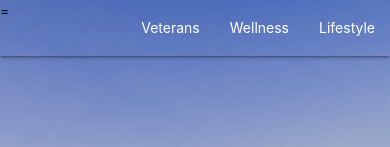
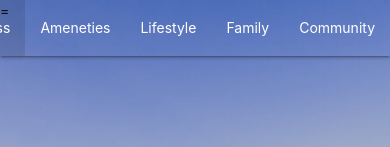
Before and after one commit to SubstanceP/indvillage, a Vue app: page / in a window 390 px wide. Shown: the top 147 px of the page. Built offline with nearby package versions, Linux system fonts and the light colour scheme; no server answers.

Commit message:
media querries for cards

```diff
--- a/src/App.vue
+++ b/src/App.vue
@@ -5,8 +5,11 @@
         <div class="nav-wrapper" style="background-color:none;">
           <ul class="flexnav">
             <li><a href="#post1">Veterans</a></li>
-            <li><a href="badges.html">Wellness</a></li>
-            <li><a href="collapsible.html">Lifestyle</a></li>
+            <li><a href="#post2">Wellness</a></li>
+            <li><a href="#post3">Ameneties</a></li>
+            <li><a href="#post4">Lifestyle</a></li>
+            <li><a href="#post5">Family</a></li>
+            <li><a href="#post0">Community</a></li>
           </ul>
         </div>
       </nav>
@@ -23,7 +26,7 @@
         </div> <!-- end of header-content -->
     </header>
     <div class="row">
-      <div class="container" style="line-height:1.66rem;">
+      <div class="container" style="line-height:1.76rem;">
       <h2>Independence Village</h2>
       <p>Lorem Ipsum is simply dummy text of the printing and typesetting industry. Lorem Ipsum has been the industry's standard dummy text ever since the 1500s, when an unknown printer took a galley of type and scrambled it to make a type specimen book. It has survived not only five centuries, but also the leap into electronic typesetting, remaining essentially unchanged. It was popularised in the 1960s with the release of Letraset sheets containing Lorem Ipsum passages, and more recently with desktop publishing software like Aldus PageMaker including versions of Lorem Ipsum.</p>
       <p>It is a long established fact that a reader will be distracted by the readable content of a page when looking at its layout. The point of using Lorem Ipsum is that it has a more-or-less normal distribution of letters, as opposed to using 'Content here, content here', making it look like readable English. Many desktop publishing packages and web page editors now use Lorem Ipsum as their default model text, and a search for 'lorem ipsum' will uncover many web sites still in their infancy. Various versions have evolved over the years, sometimes by accident, sometimes on purpose (injected humour and the like).
@@ -140,5 +143,27 @@ export default {
   justify-content: flex-end;
 }
 
+@media (max-width : 1200px) {
+
+/* Styles */
+
+	#post0, #post1, #post2, #post3, #post4, #post5 {
+
+    flex-basis: 50%;
+
+	}
+}
+
+@media (max-width : 750px) {
+
+/* Styles */
+
+	#post0, #post1, #post2, #post3, #post4, #post5 {
+
+    flex-basis: 100%;
+
+
+	}
+}
 
 </style>
```
